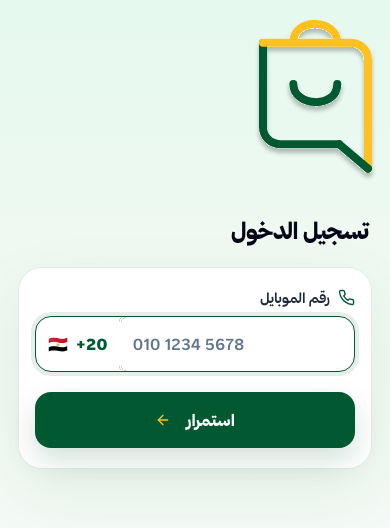
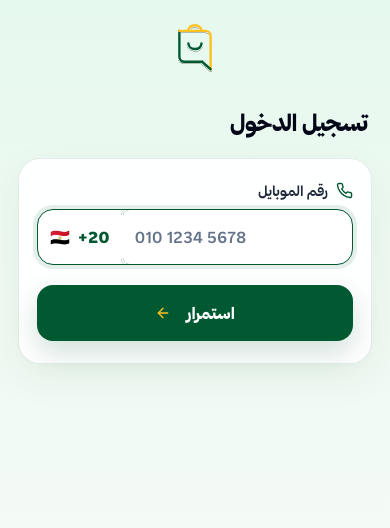
Before and after one commit to bodo2020/suq-arabi-mobile-market, a React (Vite) app: page /phone-login in a window 390 px wide. Shown: the top 528 px of the page. Built offline with nearby package versions, Linux system fonts and the light colour scheme; what @capacitor/core would draw is missing.

Commit message:
style(auth): premium responsive bag hero, restrained card and consistent home gradient

```diff
--- a/src/components/layout/auth.css
+++ b/src/components/layout/auth.css
@@ -1,45 +1,97 @@
-/* Brand-consistent customer auth shell. Mobile first; isolated from POS screens. */
-/* Continue the homepage hero green gradient down the entire auth page. */
+/* Customer authentication: one brand system, matching the homepage gradient. */
 .auth-page {
-  position: relative;
-  isolation: isolate;
   min-height: 100dvh;
+  display: flex;
+  flex-direction: column;
   overflow-x: clip;
-  overflow-y: visible;
   color: #173d2d;
-  padding: calc(20px + var(--safe-area-top, 0px)) 18px calc(38px + var(--safe-area-bottom, 0px));
-  background: linear-gradient(
-    180deg,
-    #e6f9ee 0%,
-    #edf9f1 27%,
-    #f4fbf6 62%,
-    #f6f8f7 100%
-  );
+  padding:
+    calc(24px + var(--safe-area-top, 0px))
+    max(16px, var(--safe-area-right, 0px))
+    calc(32px + var(--safe-area-bottom, 0px))
+    max(16px, var(--safe-area-left, 0px));
+  background: linear-gradient(180deg, #e6f9ee 0%, #edf9f1 28%, #f4fbf6 63%, #f6f8f7 100%);
 }
+
 .auth-brand {
-  max-width: 480px;
-  margin: 0 auto 32px;
+  width: 100%;
+  max-width: 440px;
+  margin-inline: auto;
   display: flex;
+  flex-direction: column;
   align-items: center;
-  justify-content: flex-start;
+  text-align: center;
 }
-/* HeaderBrand renders with its own homepage spacing and unboxed lettering. */
-.auth-surface { width: 100%; max-width: 480px; margin: 0 auto; }
-.auth-heading { text-align: right; margin: 0 3px 18px; }
+.auth-brand--welcome {
+  padding-top: clamp(8px, 3.6dvh, 36px);
+  margin-bottom: clamp(26px, 5dvh, 42px);
+}
+.auth-brand--flow { margin-bottom: 25px; }
+.auth-brand-mark-link {
+  display: inline-flex;
+  align-items: center;
+  justify-content: center;
+  border-radius: 8px;
+  outline-offset: 7px;
+}
+.auth-brand-mark-link:focus-visible { outline: 2px solid #005931; }
+.auth-bag-mark--welcome { width: 67px; height: 89px; }
+.auth-bag-mark--flow { width: 37px; height: 49px; }
+.auth-welcome-heading {
+  display: flex;
+  flex-direction: column;
+  align-items: center;
+  gap: 4px;
+  width: 100%;
+  margin: 15px 0 0;
+  line-height: 1.45;
+}
+.auth-welcome-greeting {
+  color: #174b35;
+  font-family: 'Thmanyah', 'Cairo', sans-serif;
+  font-size: clamp(1.24rem, 5.2vw, 1.55rem);
+  font-weight: 750;
+}
+/* The official BrandWordmark supplies the exact stretched letters and two colors. */
+.auth-welcome-heading .brand-name--home.auth-welcome-wordmark {
+  max-width: 100%;
+  padding: 0;
+  border-radius: 0;
+  background: transparent;
+  font-size: clamp(1.22rem, 5.6vw, 1.7rem);
+  line-height: 1.55;
+}
+
+.auth-surface { width: 100%; max-width: 440px; margin-inline: auto; }
+.auth-heading { text-align: right; margin: 0 4px 17px; }
 .auth-heading h1 { line-height: 1.5; letter-spacing: -.015em; }
 .auth-heading p { line-height: 1.7; }
 .auth-card {
-  padding: 23px;
-  border: 1px solid #e1ede5;
-  border-radius: 27px;
-  background: #fff;
-  box-shadow: 0 22px 66px rgba(0, 51, 25, .075);
+  padding: 25px 23px;
+  border: 1px solid rgba(0, 89, 49, .105);
+  border-radius: 25px;
+  background: rgba(255, 255, 255, .94);
+  box-shadow: 0 14px 42px rgba(0, 60, 34, .055);
 }
+.auth-card--entry { padding-block: 29px; }
 .auth-card input:not([data-input-otp]):not(.auth-phone-input) {
   min-height: 54px;
   border-radius: 15px;
   font-size: 16px;
 }
+.auth-card .auth-primary-button {
+  min-height: 56px;
+  width: 100%;
+  border-radius: 16px;
+  background: #005931;
+  color: #fff;
+  font-size: 16px;
+  font-weight: 850;
+  box-shadow: 0 9px 20px rgba(0, 89, 49, .12);
+  transition: background-color .16s, box-shadow .16s;
+}
+.auth-card .auth-primary-button:hover { background: #004a29; }
+.auth-card .auth-primary-button:focus-visible { outline: 2px solid #005931; outline-offset: 3px; }
 .auth-surface input { min-width: 0; }
 .auth-surface input:focus-visible { outline-offset: 2px; }
 .auth-surface button:disabled { cursor: not-allowed; }
@@ -69,17 +121,29 @@
   border-radius: 12px;
 }
 .auth-password-toggle:focus-visible { outline: 2px solid #005931; outline-offset: 1px; }
+
 @media (max-width: 480px) {
-  .auth-page { padding-right: 14px; padding-left: 14px; }
-  .auth-brand { margin-bottom: 25px; }
-  .auth-card { padding: 20px 16px; border-radius: 24px; }
+  .auth-page {
+    padding-right: max(14px, var(--safe-area-right, 0px));
+    padding-left: max(14px, var(--safe-area-left, 0px));
+  }
+  .auth-card { padding: 22px 18px; border-radius: 22px; }
+  .auth-card--entry { padding-block: 27px; }
   .auth-heading h1 { font-size: 23px; }
 }
 @media (max-width: 350px) {
+  .auth-brand--welcome { margin-bottom: 23px; }
+  .auth-bag-mark--welcome { width: 57px; height: 76px; }
+  .auth-card--entry { padding: 22px 14px; }
   .auth-surface [data-input-otp-container],
   .auth-surface [data-input-otp-container] > div { gap: 4px; }
   .auth-surface [data-input-otp-container] > div > div { width: 35px; height: 51px; }
 }
+@media (max-height: 660px) {
+  .auth-brand--welcome { padding-top: 0; margin-bottom: 22px; }
+  .auth-bag-mark--welcome { width: 58px; height: 77px; }
+  .auth-welcome-heading { margin-top: 8px; }
+}
 @media (prefers-reduced-motion: reduce) {
   .auth-page *, .auth-page *::before, .auth-page *::after { animation-duration: 0.01ms !important; transition-duration: 0.01ms !important; }
 }
```
